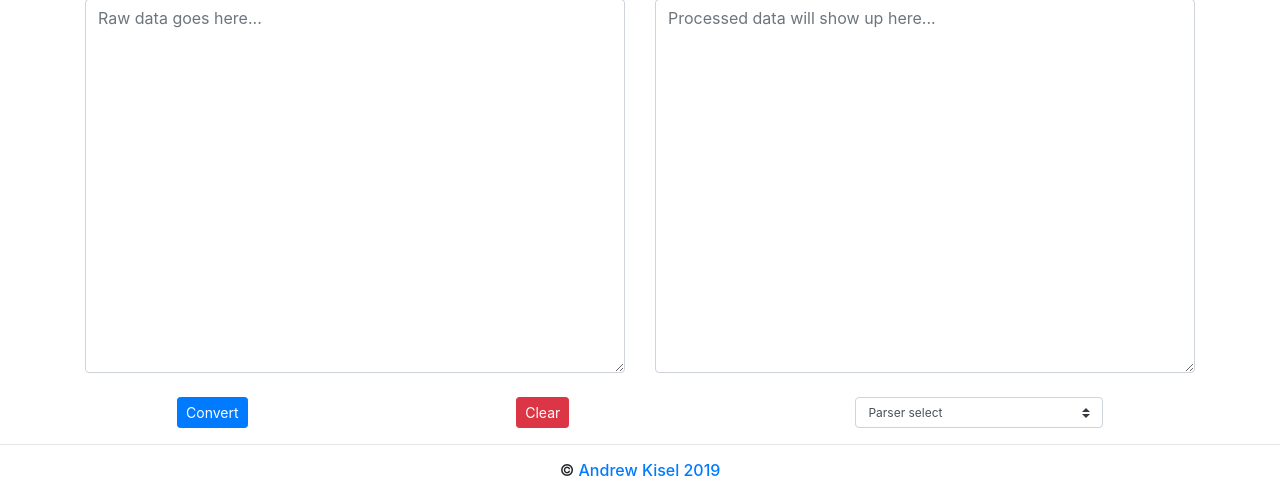
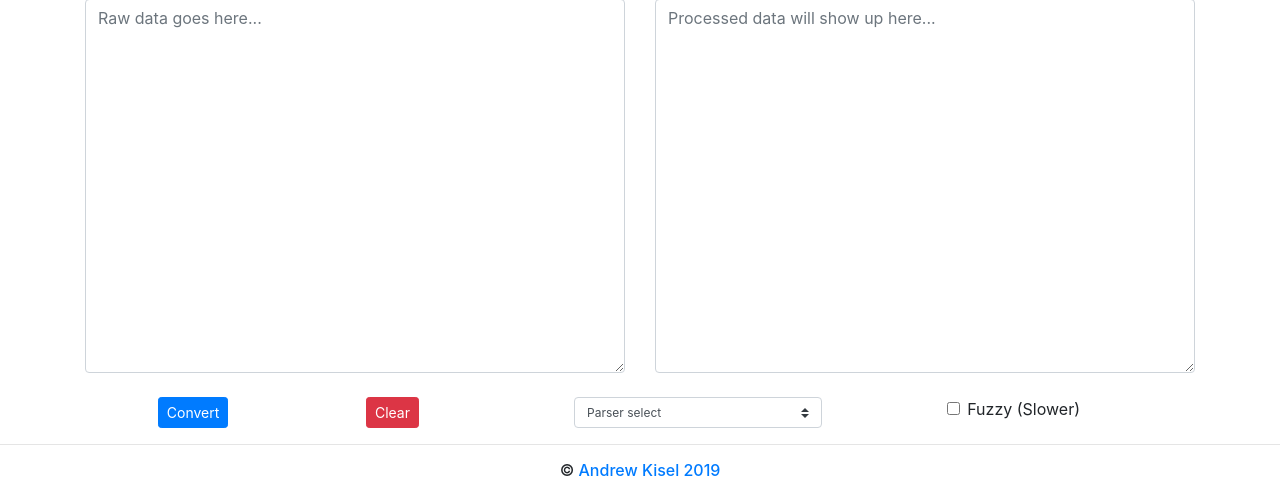
Before and after one commit to andrewkisel/text-converter, a Django app: page / in a window 1280 px wide. Shown: the part 351-840 px from the top of the page. Run offline with Django 3.2, Linux system fonts and the light colour scheme; some libraries are stand-ins or nearby versions.

Commit message:
Fix the issue with newline delimiter conversion. Set fuzzy search in country -> code converter optional to improve speed.

```diff
--- a/converter_app/templates/base.html
+++ b/converter_app/templates/base.html
@@ -43,10 +43,10 @@
         <br>
         <div class="container">
             <div class="row justify-content-around">
-                <div class="col-2">
+                <div class="col-1">
                     <button type="submit" class="btn btn-sm btn-primary">Convert</button>
                 </div>
-                <div class="col-2">
+                <div class="col-1">
                     <button onclick="javascript:eraseText();" type="button" class="btn btn-sm btn-danger">Clear</button>
                 </div>
                 {% block parser %}
--- a/converter_app/templates/index.html
+++ b/converter_app/templates/index.html
@@ -32,6 +32,12 @@
         <option value="ZC-CT">Zip code -> City</option>
     </select>
 </div>
+<div class="col-2">
+    <input name="fuzzy" class="form-check-input" type="checkbox" value="true" id="fuzzy_search">
+    <label class="form-check-label" for="fuzzy_search">
+    Fuzzy (Slower)
+    </label>
+</div>
 {% endblock %}
 {% block errors %}
 {% if not_found > 0 %}
--- a/converter_app/views.py
+++ b/converter_app/views.py
@@ -12,20 +12,36 @@ def index(request):
         # Get data and selected parser.
         data = request.POST.get('raw_data')
         parser = request.POST.get('parser_select')
+        fuzzy = request.POST.get('fuzzy')
         # Depending on the type of parser selected - perform transforms.
         if 'CC-CN' == parser:
-            result, not_found = converter(data, CC_MAPPING)
+            if fuzzy == 'true':
+                result, not_found = fuzzy_converter(data, CC_MAPPING)
+            else:
+                result, not_found = converter(data, CC_MAPPING)
         elif 'SC-SN' == parser:
-            result, not_fount = converter(data, STATE_MAPPING)
+            if fuzzy == 'true':
+                result, not_found = fuzzy_converter(data, STATE_MAPPING)
+            else:
+                result, not_found = converter(data, STATE_MAPPING)
         elif 'CN-CC' == parser:
             # Flip the keys/values in the dict.
             swap_mapping = {v: k for k, v in CC_MAPPING.items()}
-            result, not_found = converter(data, swap_mapping)
+            if fuzzy == 'true':
+                result, not_found = fuzzy_converter(data, swap_mapping)
+            else:
+                result, not_found = converter(data, swap_mapping)
         elif 'SN-SC' == parser:
             swap_mapping = {v: k for k, v in STATE_MAPPING.items()}
-            result, not_found = converter(data, swap_mapping)
+            if fuzzy == 'true':
+                result, not_found = fuzzy_converter(data, swap_mapping)
+            else:
+                result, not_found = converter(data, swap_mapping)
         elif 'ZC-CT' == parser:
-            result, not_found = converter(data, ZIP_CITY)
+            if fuzzy == 'true':
+                result, not_found = fuzzy_converter(data, ZIP_CITY)
+            else:
+                result, not_found = converter(data, ZIP_CITY)
         # In case no parser is selected.
         else:
             result = 'Please select the parser type!'
@@ -41,17 +57,11 @@ def converter(data, mapping):
         for i in range(len(line)):  # Loop through all the items in the list, make necessary changes.
             # Key to look for.
             key = line[i].upper().strip()
-            # Check if there is no match for the exact key.
+            # In case not found - return 'Unable to find'.
             if not mapping.get(key):
-                # Try to look for possible matches.
-                close_key = ''.join(get_close_matches(key, mapping, n=1, cutoff=.7))
-                # In case not found - return 'Unable to find'.
-                if close_key is '' or key.isdigit():
-                    line[i] = 'UNABLE TO FIND'
-                    not_found_count += 1
-                    continue
-                # Otherwise - look for value using the key we get above.
-                line[i] = mapping.get(close_key)
+                line[i] = 'UNABLE TO FIND'
+                not_found_count += 1
+                continue
             # If there is a match for the exact key - get the value here.
             else:
                 line[i] = mapping.get(key)
@@ -62,17 +72,11 @@ def converter(data, mapping):
         for i in range(len(line)):  # Loop through all the items in the list, make necessary changes.
             # Key to look for.
             key = line[i].upper().strip()
-            # Check if there is no match for the exact key.
+            # In case not found - return 'Unable to find'
             if not mapping.get(key):
-                # Try to look for possible matches.
-                cur_key = ''.join(get_close_matches(key, mapping, n=1, cutoff=.7))
-                # In case not found - return 'Unable to find'
-                if cur_key is '' or key.isdigit():
-                    line[i] = 'UNABLE TO FIND'
-                    not_found_count += 1
-                    continue
-                # Otherwise - look for value using the key we get above.
-                line[i] = mapping.get(cur_key)
+                line[i] = 'UNABLE TO FIND'
+                not_found_count += 1
+                continue
             # If there is a match for the exact key - get the value here.
             else:
                 line[i] = mapping.get(key)
@@ -81,19 +85,64 @@ def converter(data, mapping):
     elif len(data.split()) == 1 or '' in data:
         # Key to look for.
         key = data.upper().strip()
-        # Check if there is no match for the exact key.
+        # In case not found - return 'Unable to find'.
         if not mapping.get(key):
-            # Try to look for possible matches.
-            cur_key = ''.join(get_close_matches(key, mapping, n=1, cutoff=.7))
-            # In case not found - return 'Unable to find'.
-            if cur_key is '' or key.isdigit():
-                not_found_count += 1
-                return 'UNABLE TO FIND', not_found_count
-            # Otherwise - look for value using the key we get above.
-            res = mapping.get(cur_key)
+            not_found_count += 1
+            return 'UNABLE TO FIND', not_found_count
         # If there is a match for the exact key - get the value here.
         else:
             res = mapping.get(key)
+    else:
+        res = 'Only comma and paragraph separated values are supported! Check your input.'
+    return res, not_found_count
+
+
+# Handles the conversion when fuzzy logic is selected.
+def fuzzy_converter(data, mapping):
+    not_found_count = 0
+    if '\n' in data:
+        line = data.split('\n')  # Make a list of strings.
+        for i in range(len(line)):  # Loop through all the items in the list, make necessary changes.
+            # Key to look for.
+            key = line[i].upper().strip()
+            # Try to look for possible matches.
+            close_key = ''.join(get_close_matches(key, mapping, n=1, cutoff=.7))
+            # In case not found - return 'Unable to find'.
+            if close_key is '' or key.isdigit():
+                line[i] = 'UNABLE TO FIND'
+                not_found_count += 1
+                continue
+            # Otherwise - look for value using the key we get above.
+            line[i] = mapping.get(close_key)
+        res = '\n'.join(line)  # Convert to string, separator '\n'
+    # When comma is a separator.
+    elif ',' in data:
+        line = data.split(',')  # Make a list of strings. Separator - ','
+        for i in range(len(line)):  # Loop through all the items in the list, make necessary changes.
+            # Key to look for.
+            key = line[i].upper().strip()
+            # Try to look for possible matches.
+            close_key = ''.join(get_close_matches(key, mapping, n=1, cutoff=.7))
+            # In case not found - return 'Unable to find'
+            if close_key is '' or key.isdigit():
+                line[i] = 'UNABLE TO FIND'
+                not_found_count += 1
+                continue
+            # Otherwise - look for value using the key we get above.
+            line[i] = mapping.get(close_key)
+        res = ', '.join(line)  # Convert to string, separator ', '
+    # When there is only one element.
+    elif len(data.split()) == 1 or '' in data:
+        # Key to look for.
+        key = data.upper().strip()
+        # Try to look for possible matches.
+        close_key = ''.join(get_close_matches(key, mapping, n=1, cutoff=.7))
+        # In case not found - return 'Unable to find'.
+        if close_key is '' or key.isdigit():
+            not_found_count += 1
+            return 'UNABLE TO FIND', not_found_count
+        # Otherwise - look for value using the key we get above.
+        res = mapping.get(close_key)
     else:
         res = 'Only comma and paragraph separated values are supported! Check your input.'
     return res, not_found_count
@@ -103,7 +152,7 @@ def converter(data, mapping):
 def delimiter_modifier(request):
     result = None
     if request.method == 'POST':
-        parser_decode = {'comma': ',', 'tab': '\t', 'space': ' ', 'pipe': '|', 'newline': None}
+        parser_decode = {'comma': ',', 'tab': '\t', 'space': ' ', 'pipe': '|', 'newline': '\n'}
         # Get data and selected parsers.
         data = request.POST.get('raw_data')
         parser_from = request.POST.get('parser_from')
```
